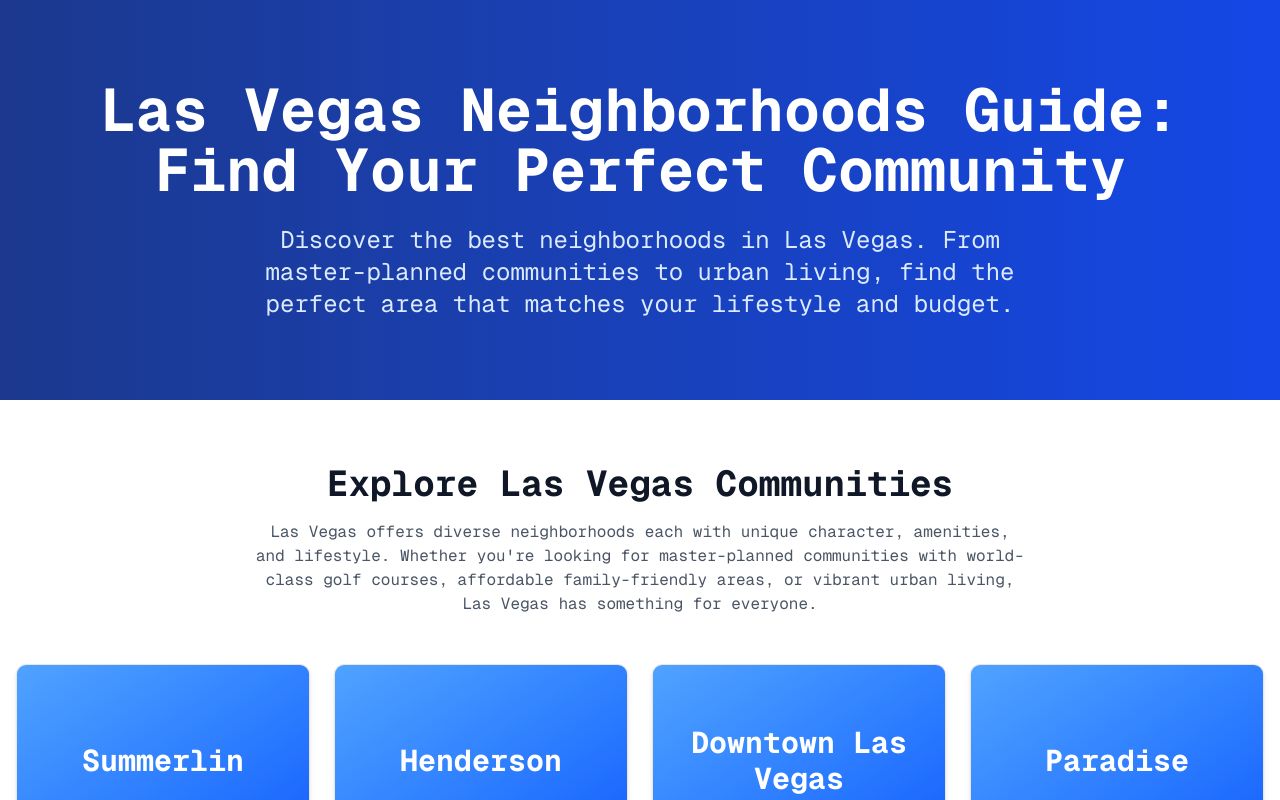
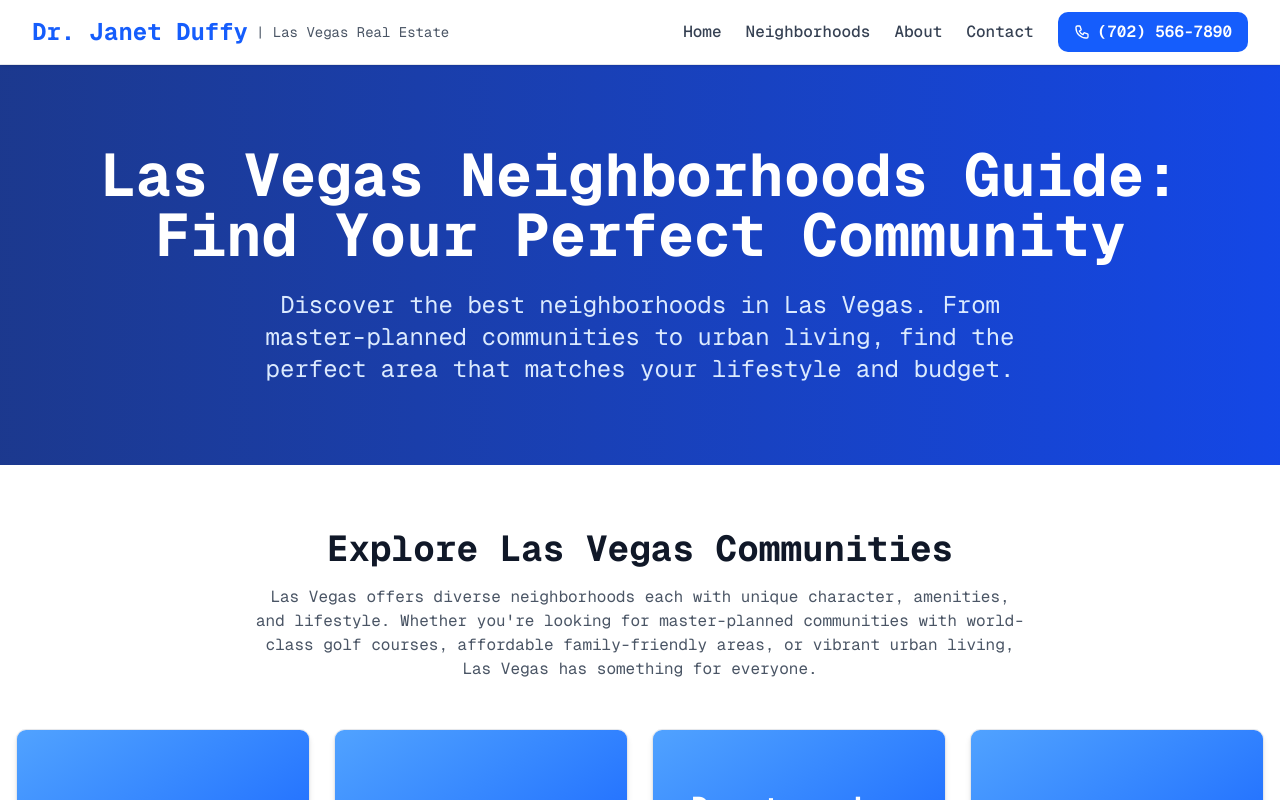
Before and after one commit to DrJanDuffy/justcalldrjan.com, a Next.js app: page /neighborhoods in a window 1280 px wide. Shown: the top 800 px of the page. Built offline with nearby package versions, Linux system fonts and the light colour scheme.

Commit message:
Add site navigation with mobile menu

```diff
--- a/app/layout.tsx
+++ b/app/layout.tsx
@@ -2,6 +2,7 @@ import type { Metadata } from 'next'
 import { Geist, Geist_Mono } from 'next/font/google'
 import { ThemeProvider } from 'next-themes'
 import DeployBanner from '../components/deploy-banner'
+import SiteNavigation from '../components/site-nav'
 import './globals.css'
 
 const geistSans = Geist({
@@ -58,6 +59,7 @@ export default function RootLayout({
           storageKey="theme"
         >
           <DeployBanner />
+          <SiteNavigation />
           {children}
         </ThemeProvider>
       </body>
--- /dev/null
+++ b/components/site-nav.tsx
@@ -0,0 +1,108 @@
+'use client'
+
+import { useState } from 'react'
+import Link from 'next/link'
+
+export default function SiteNavigation() {
+  const [isMenuOpen, setIsMenuOpen] = useState(false)
+
+  return (
+    <>
+      <nav className="sticky top-0 z-50 bg-white border-b border-gray-200 shadow-sm">
+        <div className="max-w-7xl mx-auto px-4 sm:px-6 lg:px-8">
+          <div className="flex justify-between items-center h-16">
+            {/* Logo */}
+            <Link href="/" className="flex items-center space-x-2">
+              <span className="text-2xl font-bold text-blue-600">Dr. Janet Duffy</span>
+              <span className="hidden md:inline text-sm text-gray-600">| Las Vegas Real Estate</span>
+            </Link>
+
+            {/* Desktop Navigation */}
+            <div className="hidden md:flex items-center space-x-6">
+              <Link href="/" className="text-gray-700 hover:text-blue-600 transition-colors font-medium">
+                Home
+              </Link>
+              <Link href="/neighborhoods" className="text-gray-700 hover:text-blue-600 transition-colors font-medium">
+                Neighborhoods
+              </Link>
+              <Link href="/about" className="text-gray-700 hover:text-blue-600 transition-colors font-medium">
+                About
+              </Link>
+              <Link href="/contact" className="text-gray-700 hover:text-blue-600 transition-colors font-medium">
+                Contact
+              </Link>
+              <a
+                href="tel:+17025667890"
+                className="bg-blue-600 text-white px-4 py-2 rounded-lg hover:bg-blue-700 transition-colors font-semibold flex items-center gap-2"
+              >
+                <svg className="w-4 h-4" fill="none" stroke="currentColor" viewBox="0 0 24 24">
+                  <path strokeLinecap="round" strokeLinejoin="round" strokeWidth={2} d="M3 5a2 2 0 012-2h3.28a1 1 0 01.948.684l1.498 4.493a1 1 0 01-.502 1.21l-2.257 1.13a11.042 11.042 0 005.516 5.516l1.13-2.257a1 1 0 011.21-.502l4.493 1.498a1 1 0 01.684.949V19a2 2 0 01-2 2h-1C9.716 21 3 14.284 3 6V5z" />
+                </svg>
+                (702) 566-7890
+              </a>
+            </div>
+
+            {/* Mobile Menu Button */}
+            <button
+              className="md:hidden text-gray-700 p-2"
+              onClick={() => setIsMenuOpen(!isMenuOpen)}
+            >
+              {isMenuOpen ? (
+                <svg className="w-6 h-6" fill="none" stroke="currentColor" viewBox="0 0 24 24">
+                  <path strokeLinecap="round" strokeLinejoin="round" strokeWidth={2} d="M6 18L18 6M6 6l12 12" />
+                </svg>
+              ) : (
+                <svg className="w-6 h-6" fill="none" stroke="currentColor" viewBox="0 0 24 24">
+                  <path strokeLinecap="round" strokeLinejoin="round" strokeWidth={2} d="M4 6h16M4 12h16M4 18h16" />
+                </svg>
+              )}
+            </button>
+          </div>
+        </div>
+
+        {/* Mobile Menu */}
+        {isMenuOpen && (
+          <div className="md:hidden bg-white border-t border-gray-200">
+            <div className="px-2 pt-2 pb-3 space-y-1">
+              <Link
+                href="/"
+                className="block px-3 py-2 text-gray-700 hover:bg-gray-100 rounded-md font-medium"
+                onClick={() => setIsMenuOpen(false)}
+              >
+                Home
+              </Link>
+              <Link
+                href="/neighborhoods"
+                className="block px-3 py-2 text-gray-700 hover:bg-gray-100 rounded-md font-medium"
+                onClick={() => setIsMenuOpen(false)}
+              >
+                Neighborhoods
+              </Link>
+              <Link
+                href="/about"
+                className="block px-3 py-2 text-gray-700 hover:bg-gray-100 rounded-md font-medium"
+                onClick={() => setIsMenuOpen(false)}
+              >
+                About
+              </Link>
+              <Link
+                href="/contact"
+                className="block px-3 py-2 text-gray-700 hover:bg-gray-100 rounded-md font-medium"
+                onClick={() => setIsMenuOpen(false)}
+              >
+                Contact
+              </Link>
+              <a
+                href="tel:+17025667890"
+                className="block px-3 py-2 bg-blue-600 text-white rounded-md font-semibold text-center"
+                onClick={() => setIsMenuOpen(false)}
+              >
+                Call (702) 566-7890
+              </a>
+            </div>
+          </div>
+        )}
+      </nav>
+    </>
+  )
+}
```
